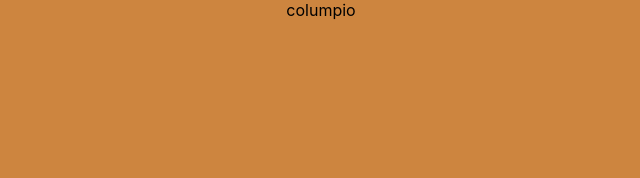
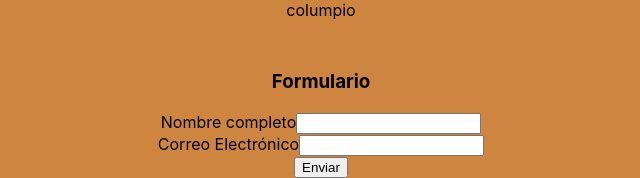
Before and after one commit to vmeli/react, a React (Create React App) app: page / in a window 1280 px wide. Shown: the part 1307-1485 px from the top of the page, without its empty margins (319-959 px from the left). Before the commit the page ends 1377 px from the top, so only its background shows below. Built offline with nearby package versions, Linux system fonts and the light colour scheme.

Commit message:
class-component

```diff
--- a/src/App.js
+++ b/src/App.js
@@ -1,5 +1,6 @@
 import React from 'react';
 import Curso from './Curso';
+import Formulario from './Formulario';
 import './styles/app.scss';
 
 const lista =[
@@ -35,6 +36,7 @@ const App = () => (
       image="https://picsum.photos/id/237/200/300"
       categoria="mascotas"
     /> */}
+    <Formulario/>
   </>
 )
 
--- /dev/null
+++ b/src/Formulario.jsx
@@ -0,0 +1,30 @@
+//componentes de clase
+import React, {Component} from 'react';
+
+class Formulario extends Component {
+    constructor(props) {
+        super(props)
+    }
+    render() {
+        return (
+            <div className="grid">
+                <h3>Formulario</h3>
+                <form>
+                    <div className="form__item">
+                        <label>Nombre completo</label>
+                        <input type="text"/>
+                    </div>
+                    <div className="form__item">
+                        <label>Correo Electrónico</label>
+                        <input type="email" />
+                    </div>
+                    <div className="form__item">
+                        <input className="button fulll" type="submit" value="Enviar"/>
+                    </div>
+                </form>
+            </div>
+        )
+    }
+}
+
+export default Formulario;
--- a/src/styles/app.scss
+++ b/src/styles/app.scss
@@ -2,7 +2,8 @@ body {
     background-color: peru;
 }
 h1,
-.card {
+.card,
+.grid {
     text-align: center;
 }
 .card {
```
